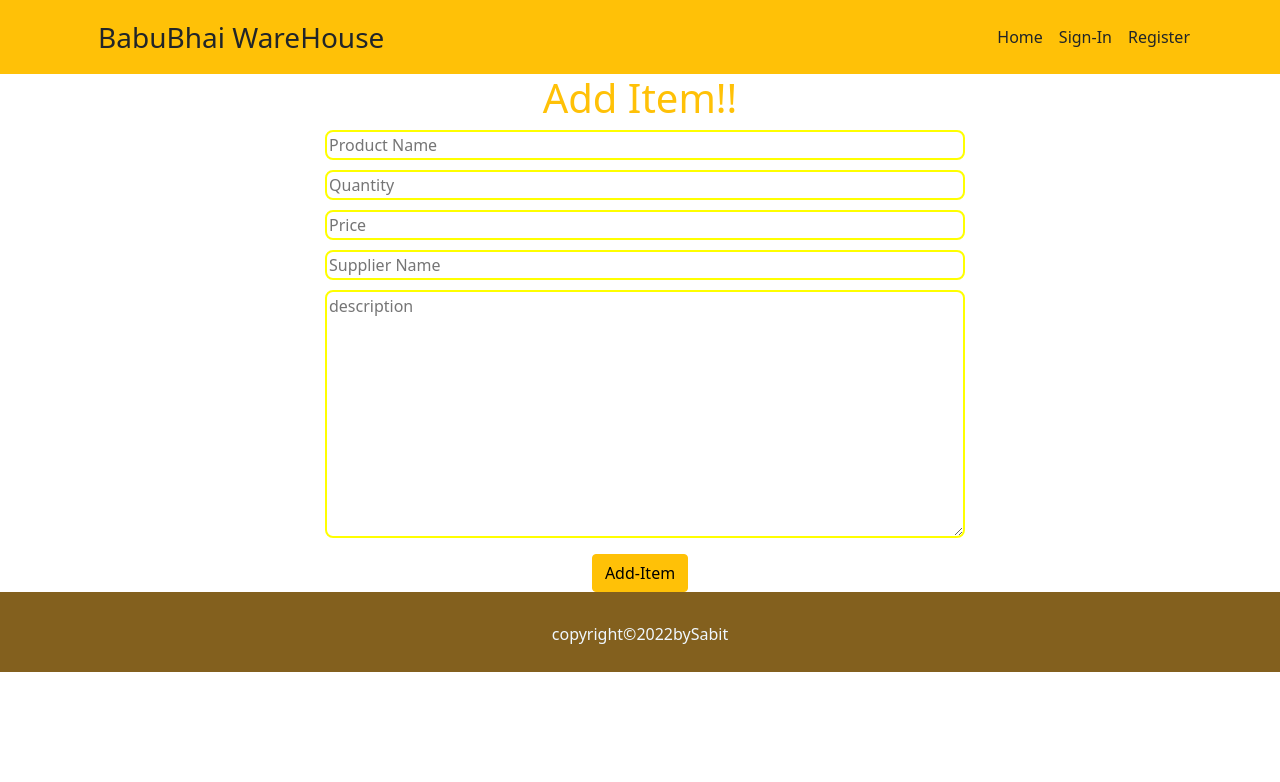
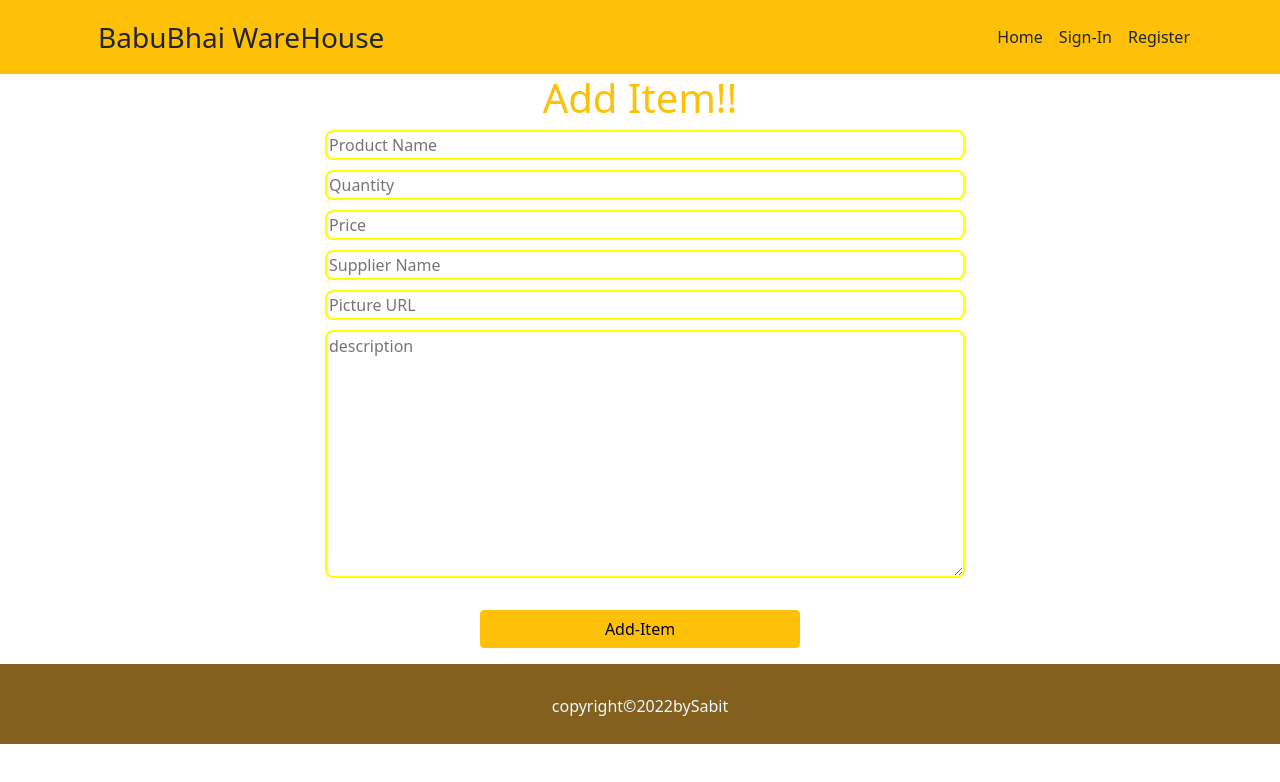
Before and after one commit to ezazsabit/Babu-bhai-client-side, a React (Create React App) app: page /additems in a window 1280 px wide. Shown: the top 782 px of the page. Built offline with nearby package versions, Linux system fonts and the light colour scheme; no server answers.

Commit message:
item added succesfully to the manage items

```diff
--- a/src/components/Additems/Additems.js
+++ b/src/components/Additems/Additems.js
@@ -2,17 +2,58 @@ import React from 'react';
 import './Additems.css'
 
 const Additems = () => {
+    const addItemHandle=event=>{
+        event.preventDefault();
+        const name = event.target.name.value;
+        // const email = event.target.email.value;
+       const price ='$'+ event.target.price.value;
+        const quantity = event.target.quantity.value;
+        const suppliername = event.target.supplierName.value;
+        const description = event.target.description.value;
+        const picture= event.target.picture.value;
+        const item = { name, price, quantity, suppliername, description, picture }
+        console.log(item)
+        fetch('http://localhost:5000/inventory', {
+            method: 'POST',
+            headers: {
+                'Content-Type': 'application/json',
+            },
+            body: JSON.stringify(item),
+        })
+            .then(response => response.json())
+            .then(data => {
+                console.log('Success:', data);
+
+            })
+
+        // fetch('http://localhost:5000/myitems', {
+        //         method: 'POST',
+        //         headers: {
+        //             'Content-Type': 'application/json',
+        //         },
+        //         body: JSON.stringify(item),
+        //     })
+        //         .then(response => response.json())
+        //         .then(data => {
+        //             console.log('Success:', data);
+
+        //         })
+        alert("New User added successfully")
+        event.target.reset()
+
+    }
     return (
         <div className='addItem App'>
             <h1 className="text-warning">Add Item!!</h1>
-            <form action="
+            <form onSubmit={addItemHandle} action="
             ">
-            <input type="text" className='w-50'  placeholder='Product Name'/> <br></br>
-            <input type="number"  className='w-50' placeholder='Quantity'/>   <br></br>
-            <input type="number" className='w-50'  placeholder='Price'/>   <br></br>
-            <input type="text" className='w-50'  placeholder='Supplier Name'/>   <br></br>
-            <textarea name="" className='w-50'  placeholder='description' id="" cols="30" rows="10"></textarea>   <br></br>
-            <button  type="submit"   className="btn btn-warning">Add-Item</button><br></br>
+            <input name='name' type="text" className='w-50'  placeholder='Product Name'/> <br></br>
+            <input name='quantity' type="number"  className='w-50' placeholder='Quantity'/>   <br></br>
+            <input name='price' type="number" className='w-50'  placeholder='Price'/>   <br></br>
+            <input name='supplierName' type="text" className='w-50'  placeholder='Supplier Name'/>   <br></br>
+            <input name='picture' type="text" className='w-50'  placeholder='Picture URL'/>   <br></br>
+            <textarea name="description" className='w-50'  placeholder='description' id="" cols="30" rows="10"></textarea>   <br></br>
+            <button  type="submit"   className="btn btn-warning w-25 my-3">Add-Item</button><br></br>
             </form>
         </div>
     );
--- a/src/components/Manageitem/Manageitem.js
+++ b/src/components/Manageitem/Manageitem.js
@@ -24,7 +24,7 @@ const Manageitem = () => {
       <th scope="col">Handle</th>
     </tr>
   </thead> */}
-  <div >
+  <div className=' App' >
           {
             // eslint-disable-next-line array-callback-return
 
--- a/src/components/Tableitem/Tableitem.js
+++ b/src/components/Tableitem/Tableitem.js
@@ -1,19 +1,20 @@
 import React from 'react';
+import './Tableitem.css'
 
 const Tableitem = (props) => {
     console.log(props.packageItem);
     let {name, description, suppliername, price, quantity, picture } = props.packageItem;
     return (
-        <div className='App'>
+        <div >
 
-           <table >
+           <table className='table' >
            <tbody>
-    <tr className=''>
-      <th className='text-start w-25 d-inline mx-auto' scope="row">{name}</th>
-       <td className=' w-50 text-start'>
+    <tr  >
+      <th className='text-start w-25  border border-secondary' scope="row">{name}</th>
+       <td className='w-50 tablehead text-start border border-secondary'>
        <td className='p-3'>Price: {price}</td>
        <td className='p-3'>Quantity: {quantity}</td>
-       <td><p className='mx-5 my-auto btn btn-danger'>delete</p></td>
+       <td><p className='mx-5 text-end my-auto btn btn-danger'>delete</p></td>
        </td>
     </tr>
 
```
Also changed, not shown: src/components/Tableitem/Tableitem.css (added).
